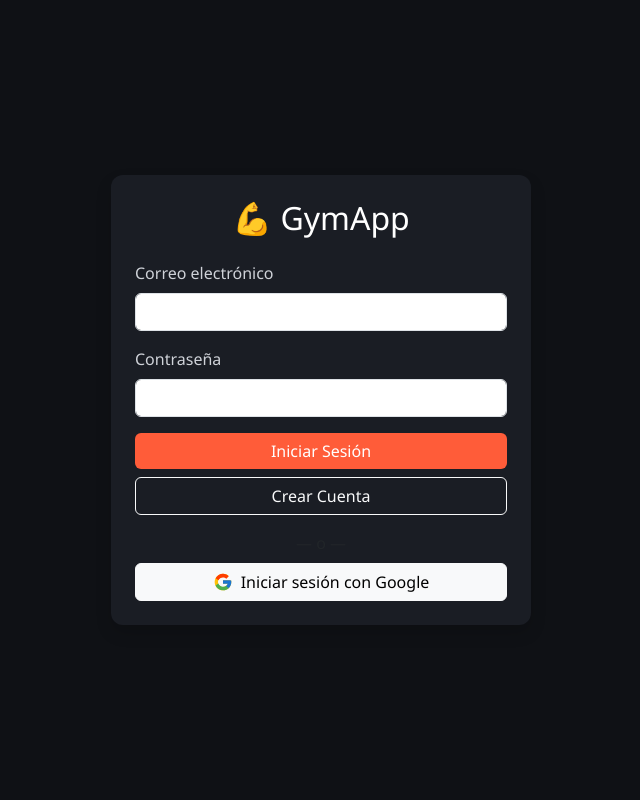
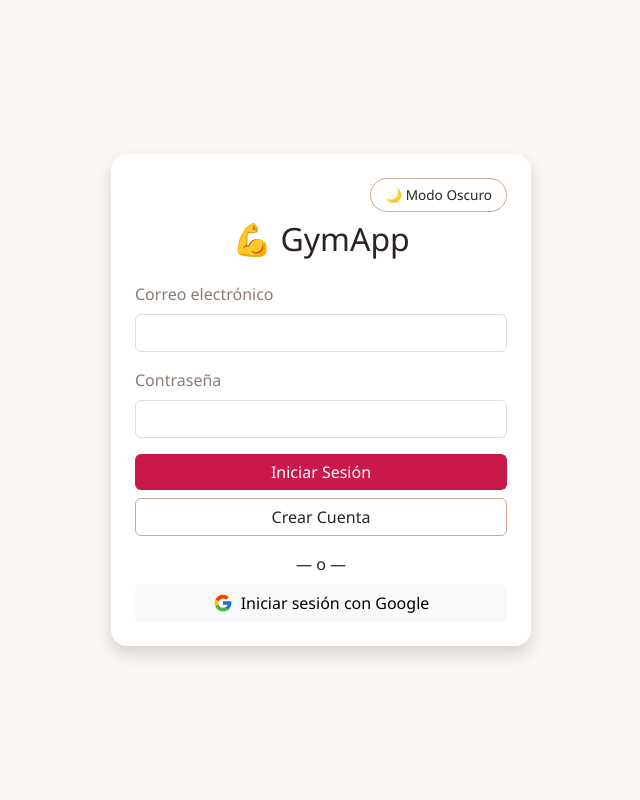
Before and after one commit to ernesarevalo/gym-app, a Flask app: page / in a window 1280 px wide. Shown: the whole page, without its empty margins (319-959 px from the left). Run offline with Flask 3, Linux system fonts and the light colour scheme; some libraries are stand-ins or nearby versions.

Commit message:
Sistema de 3 temas: claro, oscuro y modo bestia (easter egg)

```diff
--- a/static/css/style.css
+++ b/static/css/style.css
@@ -1,64 +1,222 @@
-/* static/css/style.css */
+/* static/css/style.css
+   Sistema de temas con variables CSS: claro (default), oscuro, bestia.
+   El atributo data-theme en <html> determina qué set de variables se usa.
+   theme.js es quien pone/quita ese atributo. */
+
+/* ---------- MODO CLARO (default) ---------- */
+:root,
+[data-theme="light"] {
+  --bg: #faf6f3;
+  --bg-gradient: none;
+  --card-bg: #ffffff;
+  --card-shadow: 0 4px 18px rgba(0, 0, 0, 0.06);
+  --text: #2b2420;
+  --text-secondary: #8a7c74;
+  --primary: #c9184a;
+  --primary-hover: #a8123c;
+  --primary-text: #ffffff;
+  --input-bg: #ffffff;
+  --input-border: #e7ddd6;
+  --input-text: #2b2420;
+  --accent-link: #c9184a;
+  --navbar-bg: #ffffff;
+  --outline-btn: #c9a98f;
+  --font-family: "Poppins", "Segoe UI", Roboto, sans-serif;
+  --card-border-radius: 16px;
+  --glow: none;
+}
+
+/* ---------- MODO OSCURO ---------- */
+[data-theme="dark"] {
+  --bg: #0f1115;
+  --bg-gradient: none;
+  --card-bg: #1a1d24;
+  --card-shadow: none;
+  --text: #f1f1f1;
+  --text-secondary: #9aa0aa;
+  --primary: #ff5c39;
+  --primary-hover: #e64a29;
+  --primary-text: #ffffff;
+  --input-bg: #ffffff;
+  --input-border: #2a2e38;
+  --input-text: #0f1115;
+  --accent-link: #ff8a6b;
+  --navbar-bg: #1a1d24;
+  --outline-btn: #f1f1f1;
+  --font-family: "Segoe UI", Roboto, sans-serif;
+  --card-border-radius: 12px;
+  --glow: none;
+}
+
+/* ---------- MODO BESTIA (easter egg) ---------- */
+[data-theme="beast"] {
+  --bg: #000000;
+  --bg-gradient: radial-gradient(circle at 50% 0%, #240000 0%, #000000 60%);
+  --card-bg: #120404;
+  --card-shadow: 0 0 25px rgba(255, 0, 60, 0.25);
+  --text: #ffffff;
+  --text-secondary: #ff8a8a;
+  --primary: #ff003c;
+  --primary-hover: #d6002f;
+  --primary-text: #ffffff;
+  --input-bg: #1a0606;
+  --input-border: #ff003c;
+  --input-text: #ffffff;
+  --accent-link: #ffae00;
+  --navbar-bg: #0d0202;
+  --outline-btn: #ff003c;
+  --font-family: "Impact", "Arial Black", "Segoe UI", sans-serif;
+  --card-border-radius: 6px;
+  --glow: 0 0 8px rgba(255, 0, 60, 0.8);
+}
+
+/* ---------- ESTILOS GENERALES (usan las variables) ---------- */
 
 body {
-  background-color: #0f1115;
-  color: #f1f1f1;
-  font-family: "Segoe UI", Roboto, sans-serif;
+  background: var(--bg-gradient) , var(--bg);
+  background-color: var(--bg);
+  color: var(--text);
+  font-family: var(--font-family);
+  transition: background-color 0.4s ease, color 0.4s ease;
 }
 
 .card {
-  background-color: #1a1d24;
+  background-color: var(--card-bg);
   border: none;
-  border-radius: 12px;
+  border-radius: var(--card-border-radius);
+  box-shadow: var(--card-shadow);
+  transition: background-color 0.4s ease, box-shadow 0.4s ease;
+}
+
+.form-control {
+  background-color: var(--input-bg);
+  border: 1px solid var(--input-border);
+  color: var(--input-text);
+}
+
+.form-control:focus {
+  border-color: var(--primary);
+  box-shadow: 0 0 0 0.2rem rgba(0,0,0,0.05);
 }
 
 .btn-primary {
-  background-color: #ff5c39;
+  background-color: var(--primary);
   border: none;
+  color: var(--primary-text);
+  box-shadow: var(--glow);
 }
 
 .btn-primary:hover {
-  background-color: #e64a29;
+  background-color: var(--primary-hover);
+}
+
+.btn-outline-light {
+  border-color: var(--outline-btn);
+  color: var(--text);
 }
 
 .btn-outline-light:hover {
-  color: #0f1115;
+  background-color: var(--outline-btn);
+  color: var(--card-bg);
 }
 
-h2, h3, h4, h5 {
-  color: #ffffff;
+h1, h2, h3, h4, h5 {
+  color: var(--text);
+}
+
+[data-theme="beast"] h1,
+[data-theme="beast"] h2,
+[data-theme="beast"] h3 {
+  text-transform: uppercase;
+  letter-spacing: 1px;
+  text-shadow: 0 0 10px rgba(255, 0, 60, 0.6);
 }
 
 .form-label {
-  color: #cfd2d8;
+  color: var(--text-secondary);
 }
 
 .text-secondary {
-  color: #9aa0aa !important;
+  color: var(--text-secondary) !important;
 }
 
 a {
-  color: #ff8a6b;
+  color: var(--accent-link);
 }
 
 .ejercicio-card {
-  background-color: #1a1d24;
-  border-radius: 10px;
+  background-color: var(--card-bg);
+  border-radius: var(--card-border-radius);
   padding: 16px;
   margin-bottom: 14px;
+  box-shadow: var(--card-shadow);
+  border: 1px solid transparent;
+}
+
+[data-theme="beast"] .ejercicio-card {
+  border: 1px solid var(--primary);
 }
 
 .ejercicio-card h5 {
-  color: #ff5c39;
+  color: var(--primary);
 }
 
 .dia-tab.active {
-  background-color: #ff5c39 !important;
-  color: #fff !important;
+  background-color: var(--primary) !important;
+  color: var(--primary-text) !important;
+  box-shadow: var(--glow);
 }
 
 #progresoChart {
-  background-color: #1a1d24;
-  border-radius: 10px;
+  background-color: var(--card-bg);
+  border-radius: var(--card-border-radius);
   padding: 10px;
 }
+
+/* ---------- LOGO / TÍTULO (zona clickeable para el easter egg) ---------- */
+.app-logo {
+  cursor: pointer;
+  user-select: none;
+}
+
+/* ---------- BOTÓN DE CAMBIO DE TEMA ---------- */
+.theme-toggle-btn {
+  background: none;
+  border: 1px solid var(--outline-btn);
+  color: var(--text);
+  border-radius: 50px;
+  padding: 6px 14px;
+  font-size: 0.85rem;
+  transition: all 0.3s ease;
+}
+
+.theme-toggle-btn:hover {
+  background-color: var(--primary);
+  color: var(--primary-text);
+  border-color: var(--primary);
+}
+
+/* ---------- TOAST DEL EASTER EGG ---------- */
+#beastToast {
+  position: fixed;
+  bottom: 24px;
+  right: 24px;
+  background-color: #120404;
+  color: #ff003c;
+  border: 1px solid #ff003c;
+  padding: 14px 20px;
+  border-radius: 8px;
+  font-weight: bold;
+  letter-spacing: 1px;
+  box-shadow: 0 0 20px rgba(255,0,60,0.6);
+  z-index: 9999;
+  opacity: 0;
+  transform: translateY(20px);
+  transition: all 0.4s ease;
+  pointer-events: none;
+}
+
+#beastToast.show {
+  opacity: 1;
+  transform: translateY(0);
+}
--- /dev/null
+++ b/static/js/theme.js
@@ -0,0 +1,101 @@
+// static/js/theme.js
+// -----------------------------------------------------------------
+// Maneja 3 temas: "light" (default), "dark" y "beast" (easter egg).
+//
+// Reglas:
+// - El tema elegido se guarda en localStorage y se mantiene hasta
+//   que el usuario lo cambie (persiste entre páginas y recargas).
+// - El botón de tema SOLO alterna entre claro <-> oscuro.
+// - El modo "bestia" se activa haciendo 5 clics rápidos (en menos de
+//   2 segundos) sobre el logo/título de la app.
+// - Estando en modo "bestia", tocar el botón de tema (claro/oscuro)
+//   te saca de bestia y vuelve al último tema normal usado.
+// -----------------------------------------------------------------
+
+const THEME_KEY = "gymapp_theme";
+const LAST_NORMAL_THEME_KEY = "gymapp_last_normal_theme";
+
+function aplicarTema(theme) {
+  document.documentElement.setAttribute("data-theme", theme);
+  localStorage.setItem(THEME_KEY, theme);
+  if (theme === "light" || theme === "dark") {
+    localStorage.setItem(LAST_NORMAL_THEME_KEY, theme);
+  }
+  actualizarIconoToggle(theme);
+}
+
+function actualizarIconoToggle(theme) {
+  const btn = document.getElementById("themeToggleBtn");
+  if (!btn) return;
+  if (theme === "beast") {
+    btn.textContent = "🌗 Salir de Modo Bestia";
+  } else if (theme === "dark") {
+    btn.textContent = "☀️ Modo Claro";
+  } else {
+    btn.textContent = "🌙 Modo Oscuro";
+  }
+}
+
+function inicializarTema() {
+  const guardado = localStorage.getItem(THEME_KEY) || "light";
+  aplicarTema(guardado);
+}
+
+function toggleTema() {
+  const actual = localStorage.getItem(THEME_KEY) || "light";
+
+  if (actual === "beast") {
+    // Salir de bestia, volver al último tema normal (o claro por defecto)
+    const ultimo = localStorage.getItem(LAST_NORMAL_THEME_KEY) || "light";
+    aplicarTema(ultimo);
+    return;
+  }
+
+  // Alterna entre claro y oscuro
+  aplicarTema(actual === "light" ? "dark" : "light");
+}
+
+// ---------- EASTER EGG: 5 clics rápidos sobre el logo ----------
+let clicks = [];
+const VENTANA_MS = 2000;
+const CLICS_NECESARIOS = 5;
+
+function registrarClicLogo() {
+  const ahora = Date.now();
+  clicks.push(ahora);
+  // Descarta clics fuera de la ventana de tiempo
+  clicks = clicks.filter(t => ahora - t <= VENTANA_MS);
+
+  if (clicks.length >= CLICS_NECESARIOS) {
+    clicks = [];
+    activarModoBestia();
+  }
+}
+
+function activarModoBestia() {
+  aplicarTema("beast");
+  mostrarToastBestia();
+}
+
+function mostrarToastBestia() {
+  let toast = document.getElementById("beastToast");
+  if (!toast) {
+    toast = document.createElement("div");
+    toast.id = "beastToast";
+    document.body.appendChild(toast);
+  }
+  toast.textContent = "⚡ MODO BESTIA ACTIVADO ⚡";
+  toast.classList.add("show");
+  setTimeout(() => toast.classList.remove("show"), 2500);
+}
+
+// ---------- INIT ----------
+document.addEventListener("DOMContentLoaded", () => {
+  inicializarTema();
+
+  const btnToggle = document.getElementById("themeToggleBtn");
+  if (btnToggle) btnToggle.addEventListener("click", toggleTema);
+
+  const logo = document.getElementById("appLogo");
+  if (logo) logo.addEventListener("click", registrarClicLogo);
+});
--- a/templates/index.html
+++ b/templates/index.html
@@ -10,7 +10,10 @@
 <body class="d-flex align-items-center justify-content-center" style="min-height:100vh;">
 
 <div class="card p-4 shadow" style="width: 100%; max-width: 420px;">
-  <h2 class="text-center mb-4">💪 GymApp</h2>
+  <div class="d-flex justify-content-end mb-2">
+    <button id="themeToggleBtn" class="theme-toggle-btn">🌙 Modo Oscuro</button>
+  </div>
+  <h2 id="appLogo" class="app-logo text-center mb-4">💪 GymApp</h2>
 
   <div id="authError" class="alert alert-danger d-none"></div>
 
@@ -44,6 +47,7 @@
 <script src="https://www.gstatic.com/firebasejs/10.12.2/firebase-app-compat.js"></script>
 <script src="https://www.gstatic.com/firebasejs/10.12.2/firebase-auth-compat.js"></script>
 <script src="https://www.gstatic.com/firebasejs/10.12.2/firebase-firestore-compat.js"></script>
+<script src="{{ url_for('static', filename='js/theme.js') }}"></script>
 <script src="{{ url_for('static', filename='js/firebase-config.js') }}"></script>
 <script src="{{ url_for('static', filename='js/auth.js') }}"></script>
 </body>
--- a/templates/onboarding.html
+++ b/templates/onboarding.html
@@ -10,7 +10,10 @@
 <body class="d-flex align-items-center justify-content-center" style="min-height:100vh;">
 
 <div class="card p-4 shadow" style="width:100%; max-width:520px;">
-  <h3 class="mb-4 text-center">Cuéntanos sobre ti 🏋️</h3>
+  <div class="d-flex justify-content-end mb-2">
+    <button id="themeToggleBtn" class="theme-toggle-btn">🌙 Modo Oscuro</button>
+  </div>
+  <h3 id="appLogo" class="app-logo mb-4 text-center">Cuéntanos sobre ti 🏋️</h3>
 
   <form id="formOnboarding">
     <div class="mb-3">
@@ -51,6 +54,7 @@
 <script src="https://www.gstatic.com/firebasejs/10.12.2/firebase-app-compat.js"></script>
 <script src="https://www.gstatic.com/firebasejs/10.12.2/firebase-auth-compat.js"></script>
 <script src="https://www.gstatic.com/firebasejs/10.12.2/firebase-firestore-compat.js"></script>
+<script src="{{ url_for('static', filename='js/theme.js') }}"></script>
 <script src="{{ url_for('static', filename='js/firebase-config.js') }}"></script>
 <script src="{{ url_for('static', filename='js/onboarding.js') }}"></script>
 </body>
```
Also changed, not shown: templates/dashboard.html (+7 -3 lines).
